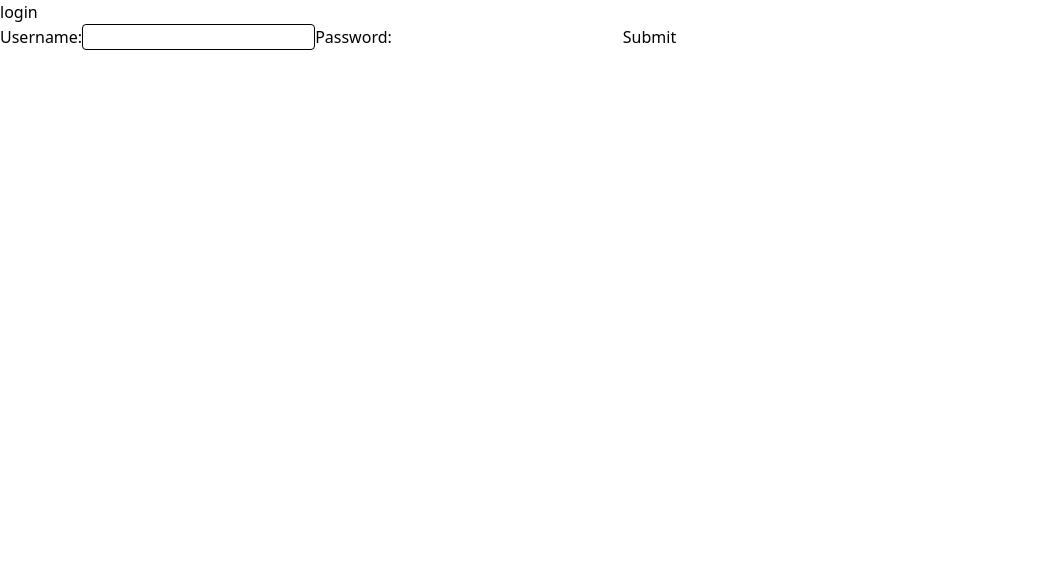
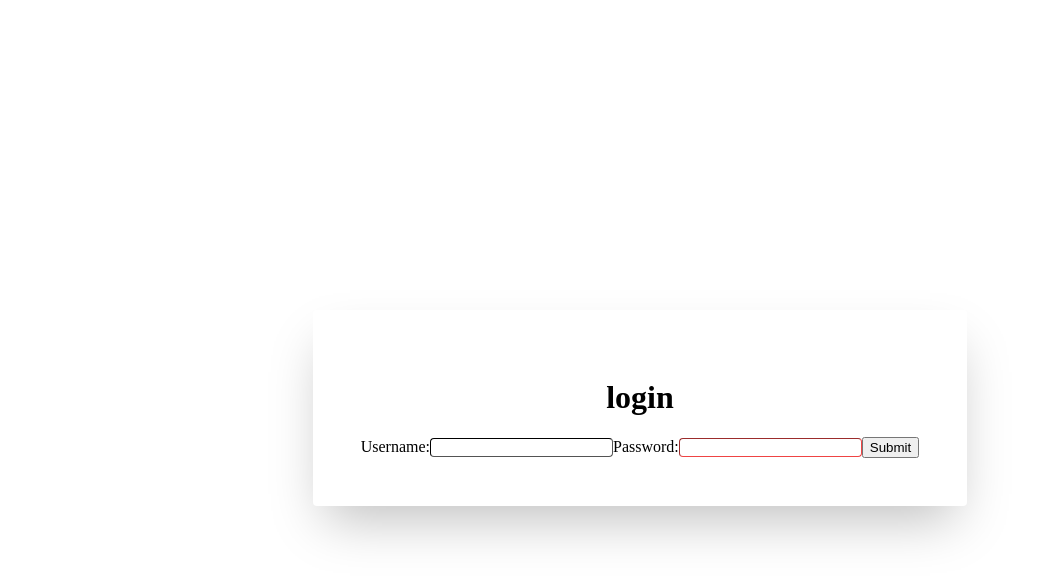
Before and after one commit to ftaskoski/ReadEase, a Vue app: page /login in a window 1280 px wide. Shown: the top 580 px of the page, without its empty margins (0-1039 px from the left). Built offline with nearby package versions, Linux system fonts and the light colour scheme.

Commit message:
login ui update

```diff
--- a/src/views/Login.vue
+++ b/src/views/Login.vue
@@ -1,23 +1,32 @@
 <template>
-  <div class="">
+  <transition name="fade">
+  <div v-if="Incorrect" @click="Incorrect = false" class="flex items-center py-4 justify-center absolute bg-red-500 text-white inset-x-4 top-0 rounded-md shadow-md shadow-red-300 ">
+    <p>Incorrect username or password</p>
+  </div>
+</transition >
+  <div class="flex items-center justify-center h-screen">
+    <div class="p-12 border-8 border-black shadow-2xl rounded">
       <form @submit.prevent="login">
-      <h1>login</h1>
+        <h1 class="flex items-center justify-center ">login</h1>
         <label for="username" class="">Username:</label>
         <input
           v-model="loginUsername"
-        class="border border-black rounded "
+          class="border border-black rounded"
           type="text"
           id="username"
           required
         />
-
-      <label for="password">Password:</label>
-      <input v-model="loginPassword" type="password" id="password" required />
+        <label class="" for="password">Password:</label>
+        <input
+          v-model="loginPassword"
+          class="border border-red-500 rounded"
+          type="password"
+          id="password"
+          required
+        />
 
         <button type="submit">Submit</button>
       </form>
-    <div v-if="Incorrect" class="error-message">
-      <p>Incorrect username or password</p>
     </div>
   </div>
 </template>
@@ -49,7 +58,7 @@ const login = () => {
         Incorrect.value = true;
         setTimeout(() => {
           Incorrect.value = false;
-        }, 3000);
+        }, 2000);
       } else {
         console.log(`Unexpected error: ${error}`);
       }
@@ -58,3 +67,15 @@ const login = () => {
   loginPassword.value = "";
 };
 </script>
+<style scoped>
+.fade-enter-active,
+.fade-leave-active {
+  transition: opacity 1s ease-in-out;
+}
+.fade-enter-from,
+.fade-leave-to {
+  opacity: 0;
+}
+
+
+</style>
--- a/tailwind.config.js
+++ b/tailwind.config.js
@@ -8,4 +8,7 @@ export default {
     extend: {},
   },
   plugins: [],
+  corePlugins: {
+    preflight: false
+  }
 }
```
Lines whose indentation alone changed are shown as unchanged.
